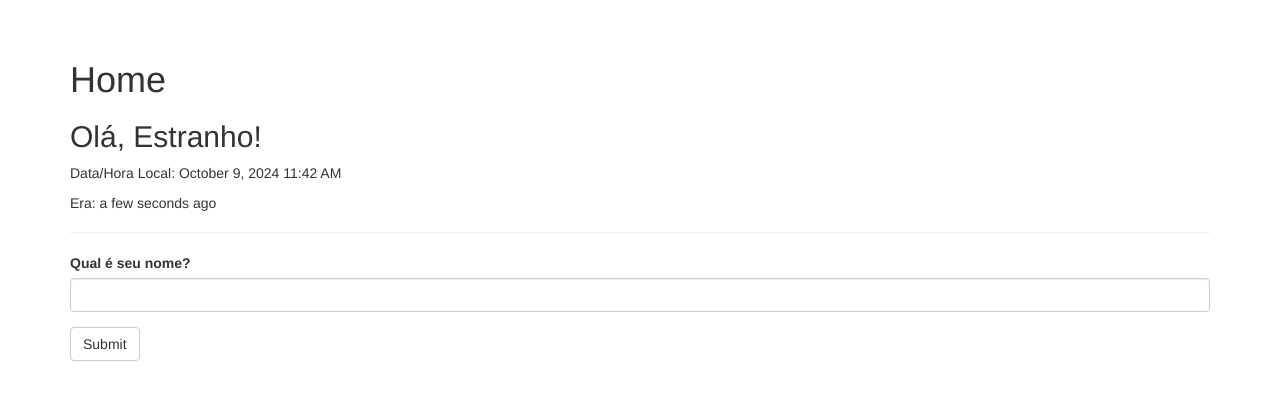
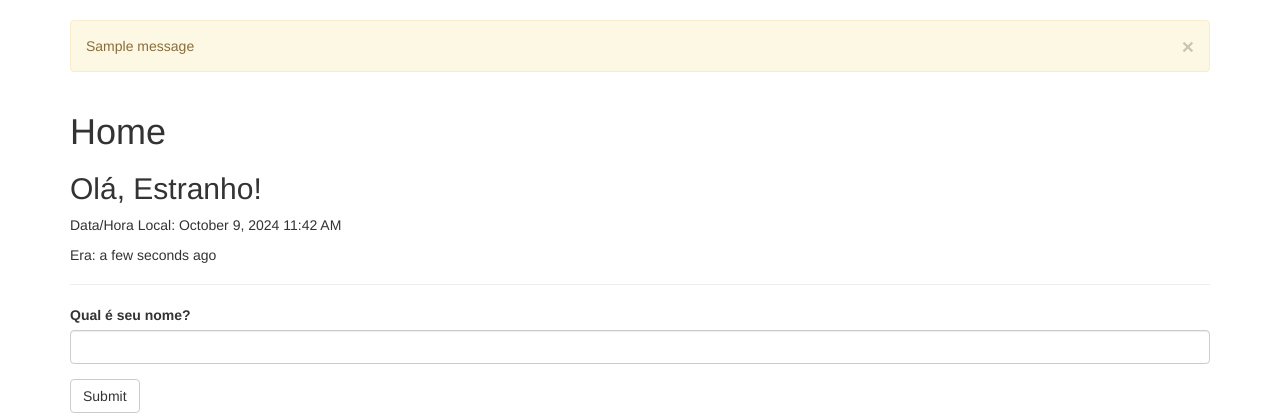
Before and after one commit to Joao-Angelo-P/CRUDweb, a Flask app: page / in a window 1280 px wide. Shown: the part 52-472 px from the top of the page. Run offline with Flask 3, Linux system fonts and the light colour scheme; one stand-in notice (Sample message) is shown; some libraries are stand-ins or nearby versions.

Commit message:
Messages flashed in app

```diff
--- a/app.py
+++ b/app.py
@@ -1,4 +1,4 @@
-from flask import Flask, request, render_template, url_for, redirect, session
+from flask import Flask, request, render_template, url_for, redirect, session, flash
 from flask_bootstrap import Bootstrap
 from flask_moment import Moment
 from datetime import datetime
@@ -39,11 +39,14 @@ def index():
 	# name = None -> não vai mais precisar. Usa-se session para armazenar o nome inserido no formulario
 	form = NameForm()
 	if form.validate_on_submit():
+		old_name = session.get('name')
+		if old_name is not None and old_name != form.name.data:
+			flash('Parece que você mudou de nome!')
 		# name = form.name.data
 		# form.name.data = ''
 		# POST REDIRECT / GET Pattern
 		session['name'] = form.name.data
-		print(session.get('name'))
+		form.name.data = ''
 		return redirect(url_for('index'))
 	# Vai renderizar a página inicial (Index) com o template que está na pasta: /templates/index.html
 	return render_template('index.html', current_time=datetime.utcnow(), form=form, name=session.get('name')), 200
--- a/templates/base.html
+++ b/templates/base.html
@@ -31,6 +31,12 @@
 
 {% block content %}
 <div class="container">
+  {% for message in get_flashed_messages() %}
+    <div class="alert alert-warning">
+      <button type="button" class="close" data-dismiss="alert">&times;</button>
+      {{ message }}
+    </div>
+  {% endfor %}
 
   {% block page_header %}{% endblock %}
 
```
